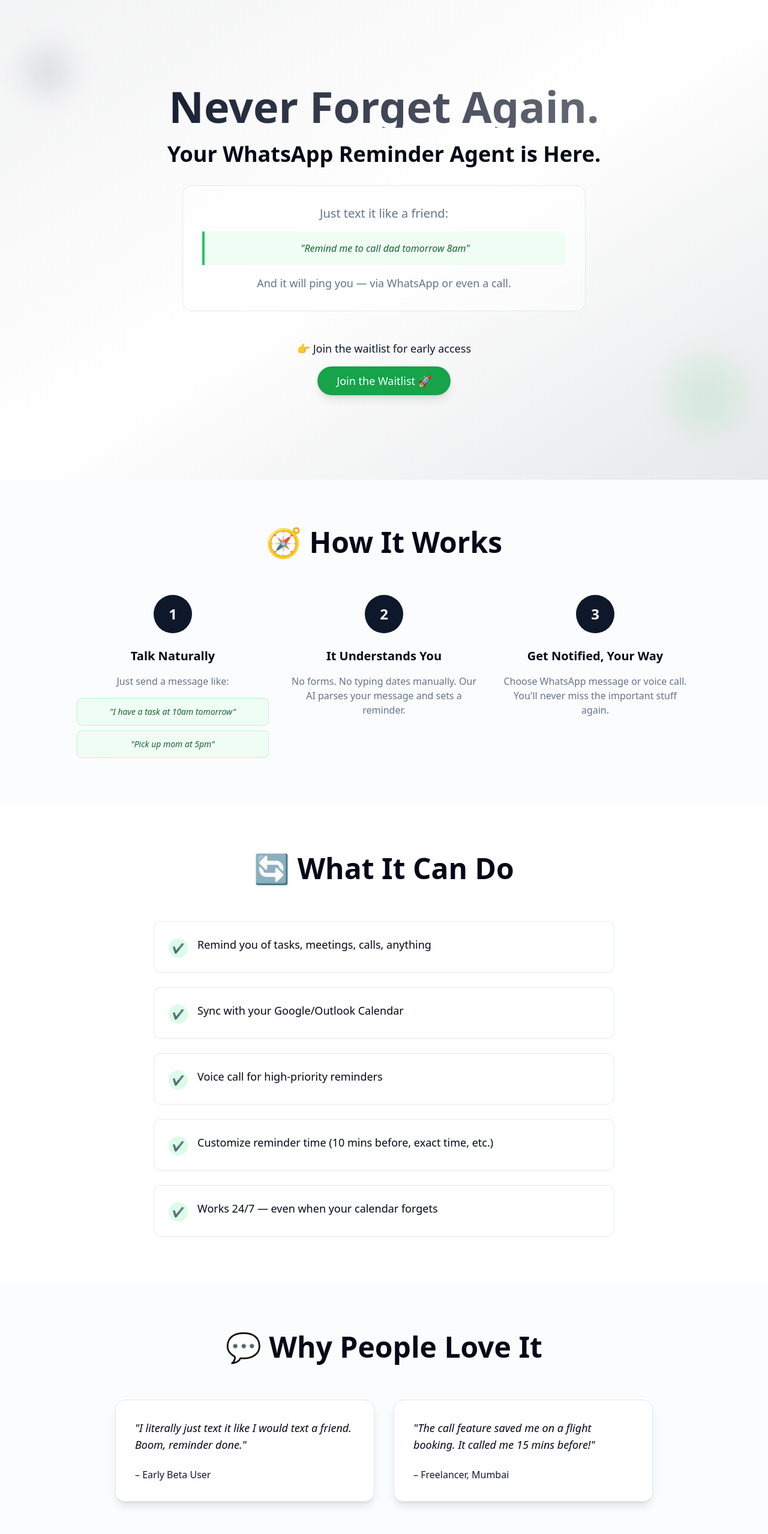
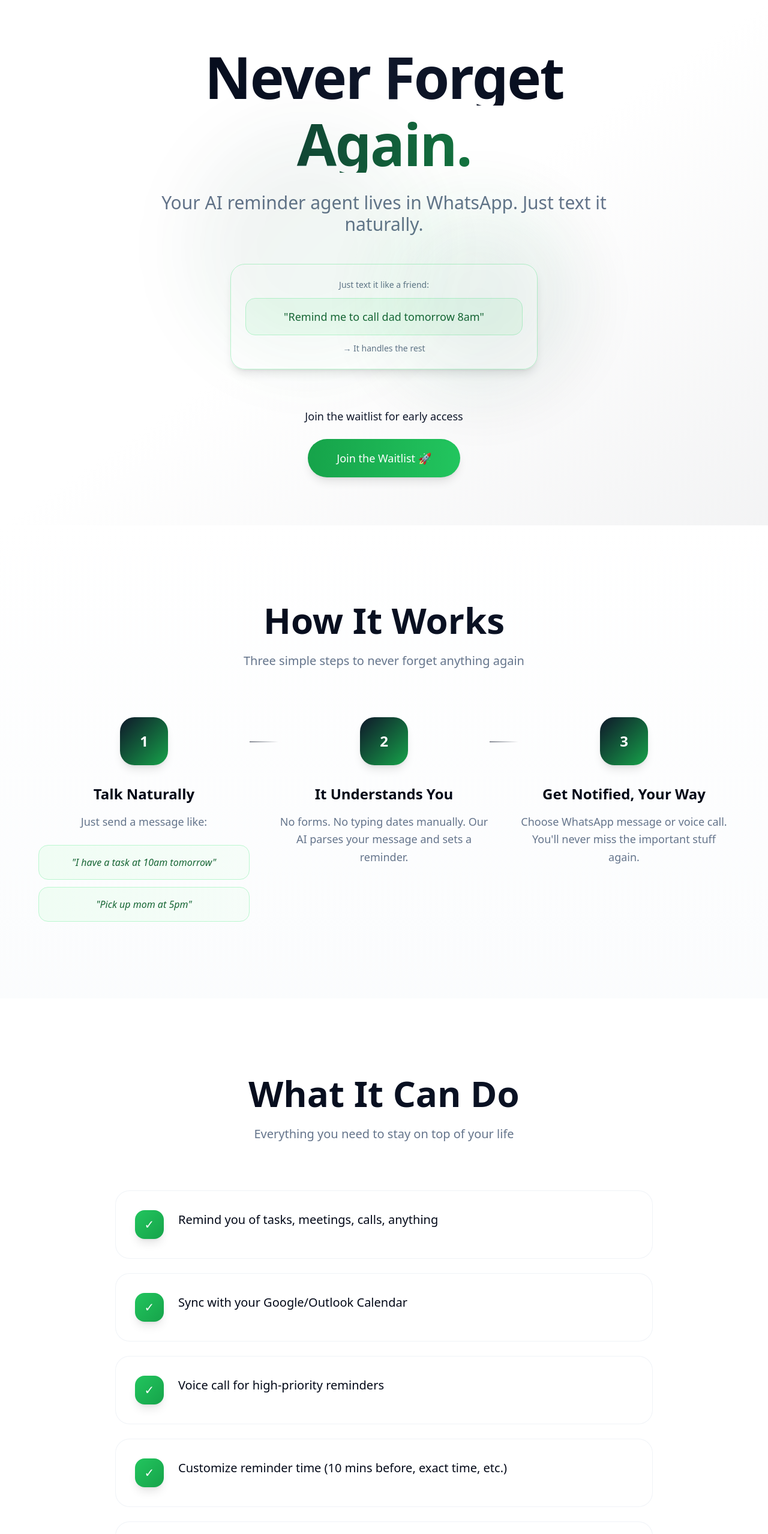
Before and after one commit to Teckas-Technologies/whats-up-reminder-ai, a React (Vite) app: page / in a window 1280 px wide. Shown: the top 2558 px of the page at 60% size. Built offline with nearby package versions, Linux system fonts and the light colour scheme.

Commit message:
Refactor: Improve landing page design
Make the landing page more modern, with animations, and a lighter, simpler aesthetic.

```diff
--- a/src/components/Features.tsx
+++ b/src/components/Features.tsx
@@ -9,24 +9,29 @@ const Features = () => {
   ];
 
   return (
-    <section className="py-20">
+    <section className="py-32">
       <div className="container mx-auto px-6">
-        <div className="text-center mb-16">
-          <h2 className="text-4xl md:text-5xl font-bold mb-4 text-foreground">
-            🔄 What It Can Do
+        <div className="text-center mb-20">
+          <h2 className="text-5xl md:text-6xl font-bold mb-6 bg-gradient-to-r from-foreground to-primary bg-clip-text text-transparent">
+            What It Can Do
           </h2>
+          <p className="text-xl text-muted-foreground max-w-2xl mx-auto">
+            Everything you need to stay on top of your life
+          </p>
         </div>
 
-        <div className="max-w-3xl mx-auto">
-          <div className="grid gap-6">
+        <div className="max-w-4xl mx-auto">
+          <div className="space-y-6">
             {features.map((feature, index) => (
-              <div key={index} className="flex items-start gap-4 bg-card p-6 rounded-xl border hover:shadow-lg transition-shadow duration-300">
-                <div className="w-8 h-8 bg-green-100 text-green-600 rounded-full flex items-center justify-center flex-shrink-0 mt-1">
-                  ✔
+              <div key={index} className="group animate-fade-in" style={{ animationDelay: `${index * 0.1}s`, animationFillMode: 'both' }}>
+                <div className="flex items-start gap-6 bg-white/50 backdrop-blur-sm p-8 rounded-3xl border border-border/50 hover:border-green-200 hover:shadow-lg transition-all duration-500 transform hover:scale-[1.02]">
+                  <div className="w-12 h-12 bg-gradient-to-br from-green-500 to-green-600 text-white rounded-2xl flex items-center justify-center flex-shrink-0 shadow-lg group-hover:scale-110 transition-transform duration-300">
+                    <span className="text-xl">✓</span>
+                  </div>
+                  <p className="text-xl text-foreground font-medium leading-relaxed">
+                    {feature}
+                  </p>
                 </div>
-                <p className="text-lg text-foreground font-medium">
-                  {feature}
-                </p>
               </div>
             ))}
           </div>
--- a/src/components/Hero.tsx
+++ b/src/components/Hero.tsx
@@ -3,44 +3,54 @@ import { Button } from "@/components/ui/button";
 
 const Hero = () => {
   return (
-    <section className="relative overflow-hidden bg-gradient-to-br from-primary/5 via-background to-primary/10 min-h-screen flex items-center">
-      <div className="container mx-auto px-6 py-20 text-center">
-        <div className="max-w-4xl mx-auto">
-          <h1 className="text-5xl md:text-7xl font-bold mb-6 bg-gradient-to-r from-primary to-primary/60 bg-clip-text text-transparent leading-tight">
-            Never Forget Again.
+    <section className="relative overflow-hidden min-h-screen flex items-center bg-gradient-to-br from-background via-background to-primary/5">
+      <div className="container mx-auto px-6 py-20">
+        <div className="max-w-4xl mx-auto text-center">
+          <div className="animate-fade-in">
+            <h1 className="text-6xl md:text-8xl font-bold mb-4 bg-gradient-to-r from-foreground via-primary to-foreground bg-clip-text text-transparent leading-tight tracking-tight">
+              Never Forget
             </h1>
-          <h2 className="text-3xl md:text-4xl font-semibold mb-8 text-foreground">
-            Your WhatsApp Reminder Agent is Here.
+            <h1 className="text-6xl md:text-8xl font-bold mb-8 bg-gradient-to-r from-primary to-green-600 bg-clip-text text-transparent leading-tight tracking-tight">
+              Again.
+            </h1>
+          </div>
+
+          <div className="animate-fade-in" style={{ animationDelay: '0.2s', animationFillMode: 'both' }}>
+            <h2 className="text-2xl md:text-3xl font-medium mb-12 text-muted-foreground max-w-3xl mx-auto leading-relaxed">
+              Your AI reminder agent lives in WhatsApp. Just text it naturally.
             </h2>
+          </div>
 
-          <div className="bg-card/50 backdrop-blur border rounded-2xl p-8 mb-12 max-w-2xl mx-auto">
-            <p className="text-lg md:text-xl text-muted-foreground mb-4">
+          <div className="animate-fade-in max-w-lg mx-auto mb-16" style={{ animationDelay: '0.4s', animationFillMode: 'both' }}>
+            <div className="bg-white/80 backdrop-blur-sm border border-green-200 rounded-3xl p-6 shadow-lg hover:shadow-xl transition-all duration-500 transform hover:scale-[1.02]">
+              <p className="text-sm text-muted-foreground mb-3 font-medium">
                 Just text it like a friend:
               </p>
-            <div className="bg-green-50 border-l-4 border-green-500 p-4 rounded-r-lg mb-4">
-              <p className="text-green-800 font-medium italic">
+              <div className="bg-green-50 border border-green-200 rounded-2xl p-4">
+                <p className="text-green-800 font-medium text-lg">
                   "Remind me to call dad tomorrow 8am"
                 </p>
               </div>
-            <p className="text-lg text-muted-foreground">
-              And it will ping you — via WhatsApp or even a call.
+              <p className="text-sm text-muted-foreground mt-3 font-medium">
+                → It handles the rest
               </p>
             </div>
+          </div>
 
-          <div className="space-y-4">
+          <div className="animate-fade-in space-y-6" style={{ animationDelay: '0.6s', animationFillMode: 'both' }}>
             <p className="text-lg font-medium text-primary">
-              👉 Join the waitlist for early access
+              Join the waitlist for early access
             </p>
-            <Button size="lg" className="text-lg px-8 py-6 bg-green-600 hover:bg-green-700 text-white rounded-full shadow-lg hover:shadow-xl transition-all duration-300 transform hover:scale-105">
+            <Button size="lg" className="text-lg px-12 py-8 bg-gradient-to-r from-green-600 to-green-500 hover:from-green-700 hover:to-green-600 text-white rounded-full shadow-lg hover:shadow-2xl transition-all duration-300 transform hover:scale-105 border-0">
               Join the Waitlist 🚀
             </Button>
           </div>
         </div>
       </div>
 
-      {/* Background decoration */}
-      <div className="absolute top-20 left-10 w-20 h-20 bg-primary/10 rounded-full blur-xl"></div>
-      <div className="absolute bottom-20 right-10 w-32 h-32 bg-green-500/10 rounded-full blur-xl"></div>
+      {/* Modern background elements */}
+      <div className="absolute top-1/4 left-1/4 w-96 h-96 bg-gradient-to-br from-primary/10 to-green-500/10 rounded-full blur-3xl animate-pulse"></div>
+      <div className="absolute bottom-1/4 right-1/4 w-80 h-80 bg-gradient-to-br from-green-500/10 to-primary/10 rounded-full blur-3xl animate-pulse" style={{ animationDelay: '1s' }}></div>
     </section>
   );
 };
--- a/src/components/HowItWorks.tsx
+++ b/src/components/HowItWorks.tsx
@@ -23,31 +23,39 @@ const HowItWorks = () => {
   ];
 
   return (
-    <section className="py-20 bg-muted/30">
+    <section className="py-32 bg-gradient-to-b from-background to-muted/30">
       <div className="container mx-auto px-6">
-        <div className="text-center mb-16">
-          <h2 className="text-4xl md:text-5xl font-bold mb-4 text-foreground">
-            🧭 How It Works
+        <div className="text-center mb-20">
+          <h2 className="text-5xl md:text-6xl font-bold mb-6 bg-gradient-to-r from-foreground to-primary bg-clip-text text-transparent">
+            How It Works
           </h2>
+          <p className="text-xl text-muted-foreground max-w-2xl mx-auto">
+            Three simple steps to never forget anything again
+          </p>
         </div>
 
-        <div className="grid md:grid-cols-3 gap-8 max-w-5xl mx-auto">
+        <div className="grid md:grid-cols-3 gap-12 max-w-6xl mx-auto">
           {steps.map((step, index) => (
-            <div key={index} className="text-center group">
-              <div className="w-16 h-16 bg-primary text-primary-foreground rounded-full flex items-center justify-center text-2xl font-bold mx-auto mb-6 group-hover:scale-110 transition-transform duration-300">
-                {step.number}
+            <div key={index} className="text-center group animate-fade-in" style={{ animationDelay: `${index * 0.2}s`, animationFillMode: 'both' }}>
+              <div className="relative mb-8">
+                <div className="w-20 h-20 bg-gradient-to-br from-primary to-green-600 text-white rounded-3xl flex items-center justify-center text-2xl font-bold mx-auto group-hover:scale-110 transition-all duration-500 shadow-lg group-hover:shadow-2xl">
+                  {step.number}
+                </div>
+                {index < steps.length - 1 && (
+                  <div className="hidden md:block absolute top-10 left-full w-12 h-0.5 bg-gradient-to-r from-primary/50 to-transparent"></div>
+                )}
               </div>
-              <h3 className="text-xl font-semibold mb-4 text-foreground">
+              <h3 className="text-2xl font-bold mb-4 text-foreground">
                 {step.title}
               </h3>
-              <p className="text-muted-foreground mb-4">
+              <p className="text-muted-foreground mb-6 text-lg leading-relaxed">
                 {step.description}
               </p>
               {step.examples && (
-                <div className="space-y-2">
+                <div className="space-y-3">
                   {step.examples.map((example, i) => (
-                    <div key={i} className="bg-green-50 border border-green-200 rounded-lg p-3">
-                      <p className="text-green-800 font-medium italic text-sm">
+                    <div key={i} className="bg-gradient-to-r from-green-50 to-green-50/50 border border-green-200 rounded-2xl p-4 hover:shadow-md transition-all duration-300">
+                      <p className="text-green-800 font-medium italic">
                         {example}
                       </p>
                     </div>
--- a/src/components/Testimonials.tsx
+++ b/src/components/Testimonials.tsx
@@ -12,23 +12,29 @@ const Testimonials = () => {
   ];
 
   return (
-    <section className="py-20 bg-muted/30">
+    <section className="py-32 bg-gradient-to-b from-muted/30 to-background">
       <div className="container mx-auto px-6">
-        <div className="text-center mb-16">
-          <h2 className="text-4xl md:text-5xl font-bold mb-4 text-foreground">
-            💬 Why People Love It
+        <div className="text-center mb-20">
+          <h2 className="text-5xl md:text-6xl font-bold mb-6 bg-gradient-to-r from-foreground to-primary bg-clip-text text-transparent">
+            Why People Love It
           </h2>
+          <p className="text-xl text-muted-foreground max-w-2xl mx-auto">
+            Real feedback from our early users
+          </p>
         </div>
 
-        <div className="grid md:grid-cols-2 gap-8 max-w-4xl mx-auto">
+        <div className="grid md:grid-cols-2 gap-8 max-w-5xl mx-auto">
           {testimonials.map((testimonial, index) => (
-            <div key={index} className="bg-card p-8 rounded-2xl border shadow-lg hover:shadow-xl transition-shadow duration-300">
-              <p className="text-lg text-foreground mb-6 italic">
-                "{testimonial.quote}"
-              </p>
-              <p className="text-primary font-medium">
-                – {testimonial.author}
-              </p>
+            <div key={index} className="group animate-fade-in" style={{ animationDelay: `${index * 0.2}s`, animationFillMode: 'both' }}>
+              <div className="bg-white/80 backdrop-blur-sm p-10 rounded-3xl border border-border/50 shadow-lg hover:shadow-2xl transition-all duration-500 transform hover:scale-[1.02] h-full">
+                <div className="text-6xl text-green-500/20 mb-4">"</div>
+                <p className="text-xl text-foreground mb-8 italic leading-relaxed">
+                  {testimonial.quote}
+                </p>
+                <p className="text-primary font-semibold text-lg">
+                  — {testimonial.author}
+                </p>
+              </div>
             </div>
           ))}
         </div>
```
Also changed, not shown: src/components/Bonus.tsx (+21 -13 lines), src/components/FinalCTA.tsx (+17 -11 lines), src/components/TargetAudience.tsx (+14 -10 lines). Lines whose indentation alone changed are shown as unchanged.
